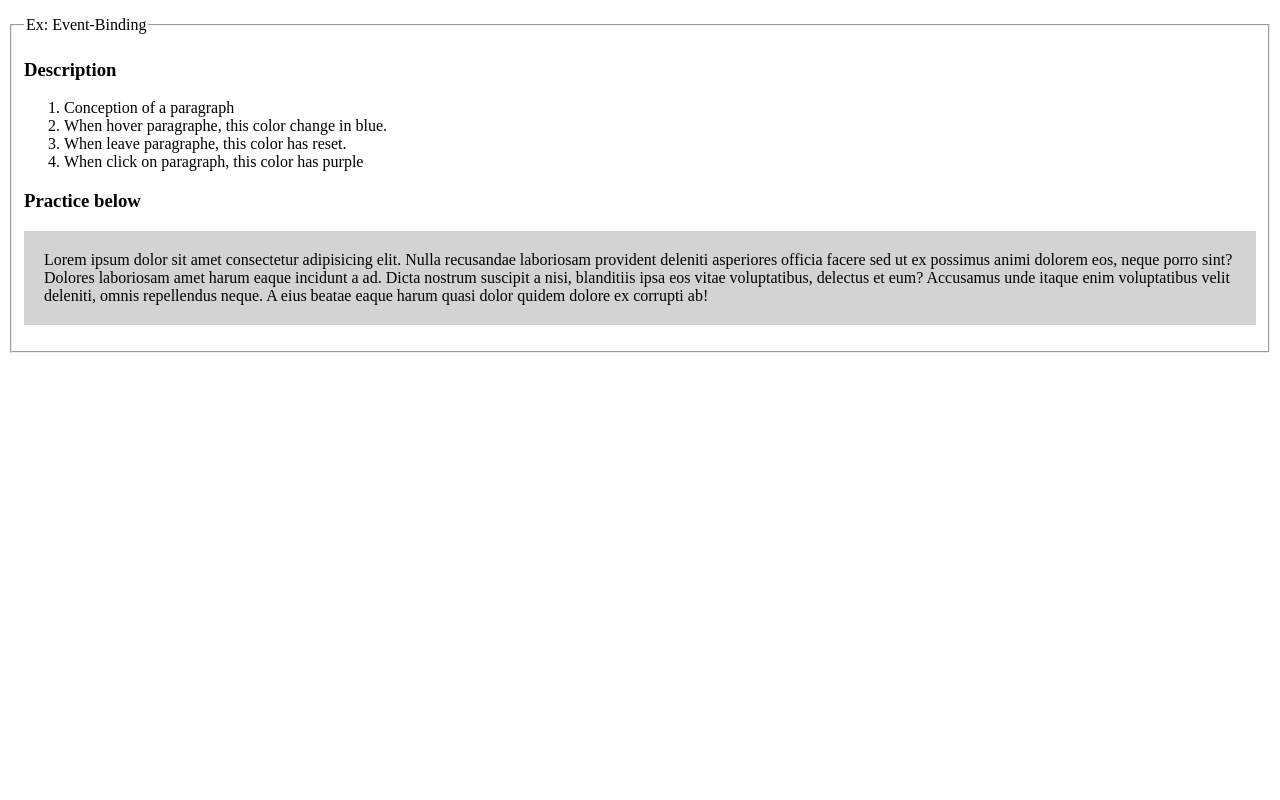
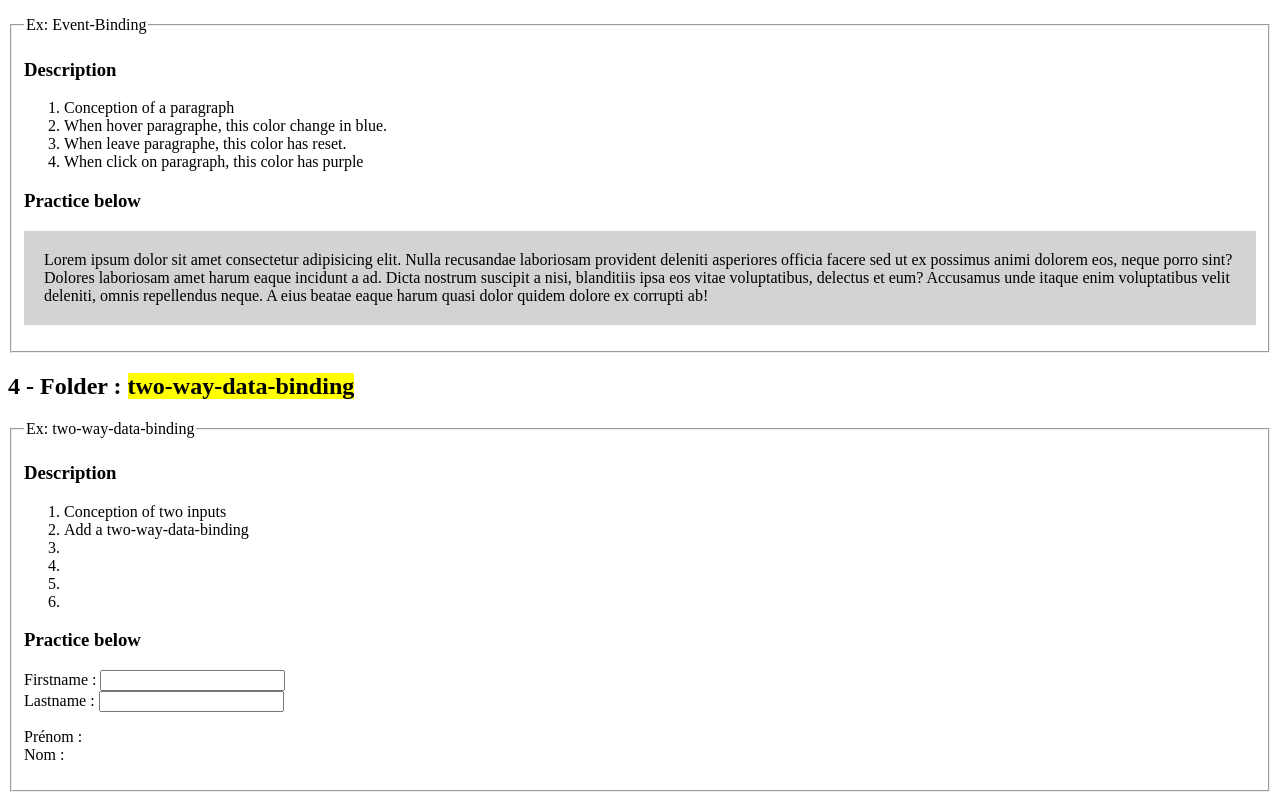
Before and after one commit to Zyrass/dyma-cours-angular, an Angular app in the folder data-binding/: page / in a window 1280 px wide. Shown: the part 939-1739 px from the top of the page. Before the commit the page ends 1300 px from the top, so only its background shows below. Built offline with nearby package versions, Linux system fonts and the light colour scheme.

Commit message:
update two-way-data-binding

```diff
--- a/data-binding/src/app/app.component.html
+++ b/data-binding/src/app/app.component.html
@@ -11,3 +11,4 @@
 <app-event-binding>Chargement - 3 - event-binding</app-event-binding>
 
 <!-- 4 - two-way-data-binding -->
+<app-two-way-data-binding>Chargement - 4 - two-way-data-binding</app-two-way-data-binding>
--- a/data-binding/src/app/app.module.ts
+++ b/data-binding/src/app/app.module.ts
@@ -1,22 +1,38 @@
 import { BrowserModule } from '@angular/platform-browser';
 import { NgModule } from '@angular/core';
+
+/*
+|----------------------------------------------------------------------------------
+| Importation de Forms module pour le bon fonctionnement de [( NgModule )]
+|----------------------------------------------------------------------------------
+*/
+import { FormsModule } from '@angular/forms';
 
 import { AppComponent } from './app.component';
 import { StringInterpolationComponent } from './string-interpolation/string-interpolation.component';
 import { PropertyBindingComponent } from './property-binding/property-binding.component';
 import { EventBindingComponent } from './event-binding/event-binding.component';
+import { TwoWayDataBindingComponent } from './two-way-data-binding/two-way-data-binding.component';
 
 @NgModule({
+
   declarations: [
     AppComponent,
     StringInterpolationComponent,
     PropertyBindingComponent,
-    EventBindingComponent
+    EventBindingComponent,
+    TwoWayDataBindingComponent
   ],
+
   imports: [
-    BrowserModule
+    BrowserModule,
+    FormsModule     // Je place le  FormsModule ici
   ],
+
   providers: [],
+
   bootstrap: [AppComponent]
+
 })
+
 export class AppModule { }
--- /dev/null
+++ b/data-binding/src/app/two-way-data-binding/two-way-data-binding.component.html
@@ -0,0 +1,38 @@
+<h2>4 - Folder : <mark>two-way-data-binding</mark></h2>
+
+<fieldset>
+    <legend>Ex: two-way-data-binding</legend>
+
+    <h3>Description</h3>
+    <ol>
+        <li>Conception of two inputs</li>
+        <li>Add a two-way-data-binding</li>
+        <li></li>
+        <li></li>
+        <li></li>
+        <li></li>
+    </ol>
+
+    <h3>Practice below</h3>
+
+    <label for="firstname">Firstname : </label>
+    <input
+        type="text"
+        id="firstname"
+        [(ngModel)]="myFirstname"
+    />
+
+    <br />
+
+    <label for="jerome">Lastname : </label>
+    <input
+        type="text"
+        id="jerome"
+        [(ngModel)]="myLastname"
+    />
+
+    <p>
+        Prénom : {{ myFirstname }}<br />
+        Nom : {{ myLastname }}
+    </p>
+</fieldset>
--- /dev/null
+++ b/data-binding/src/app/two-way-data-binding/two-way-data-binding.component.ts
@@ -0,0 +1,17 @@
+import { Component } from '@angular/core';
+
+@Component({
+  selector: 'app-two-way-data-binding',
+  templateUrl: './two-way-data-binding.component.html',
+  styles: []
+})
+export class TwoWayDataBindingComponent {
+
+  public myFirstname: string;
+  public myLastname: string;
+
+  constructor() {
+    this.myFirstname = "";
+    this.myLastname = "";
+  }
+}
```
Also changed, not shown: 1 other file (tests, documents, lock files or other folders).
